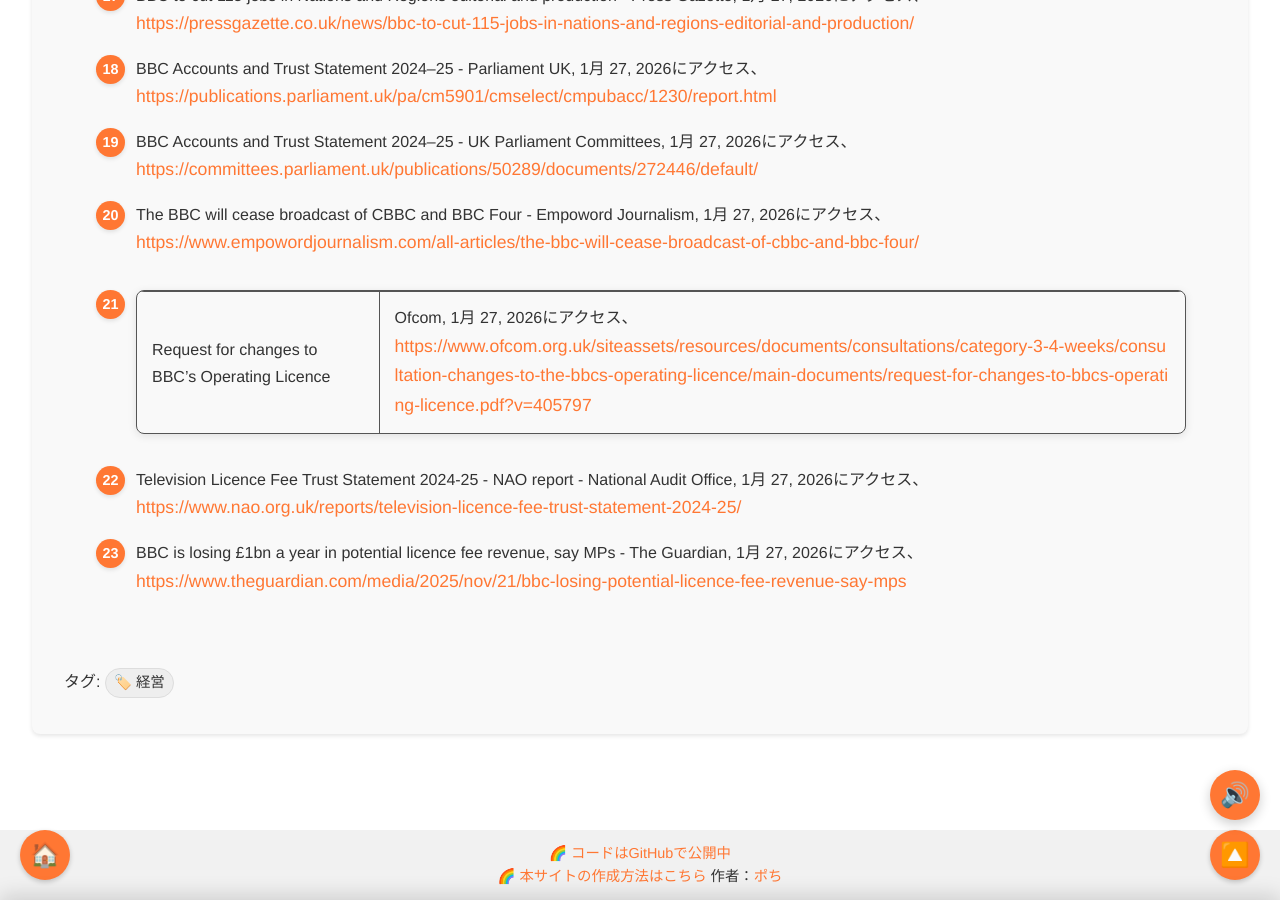
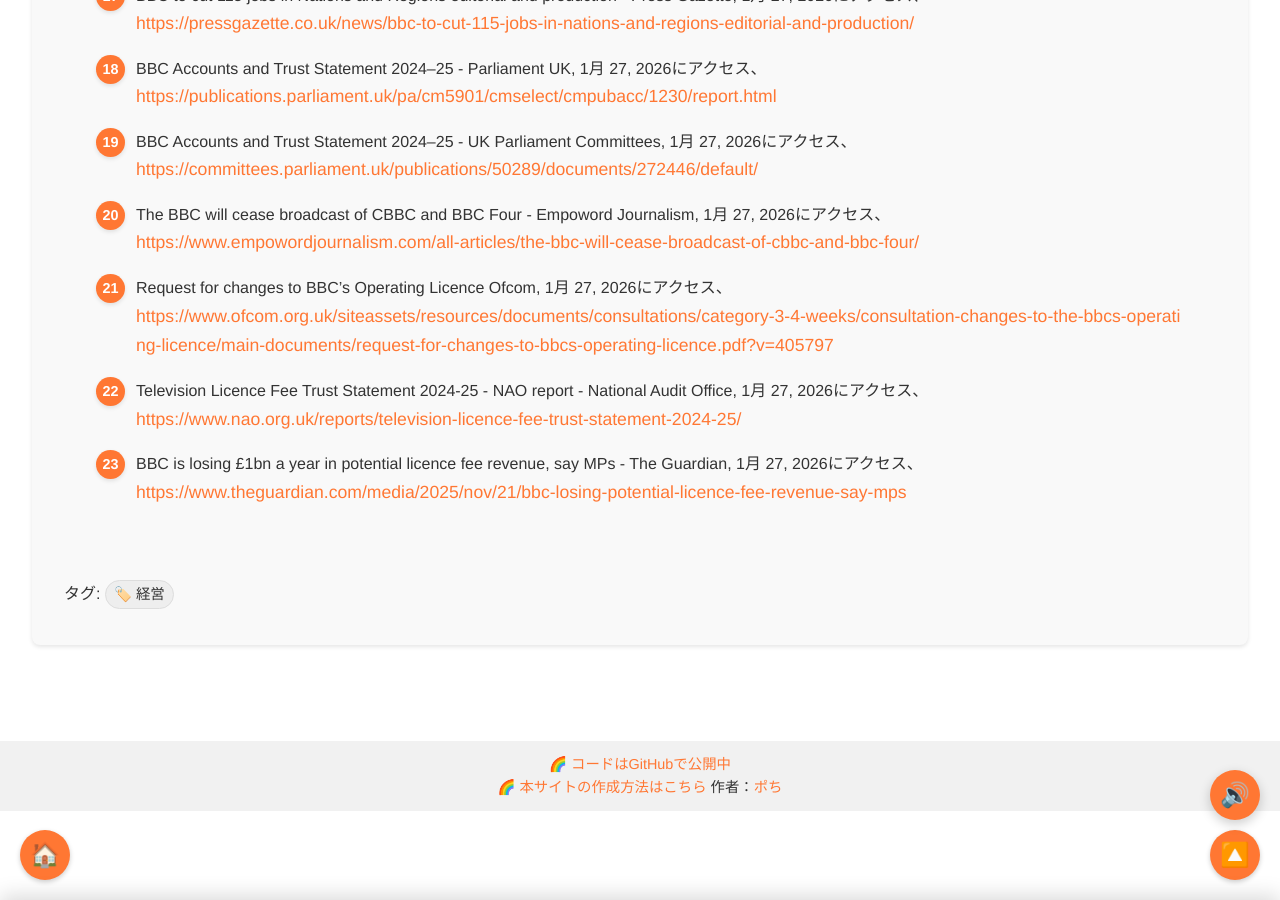
Before and after one commit to aegisfleet/share-deepresearch, a Jekyll site: the page built from _topics/nhk-operating-at-a-loss/index.md, in a window 1280 px wide and 900 px high, scrolled down 12549 px. Built offline with Jekyll 4.4.1, drawn with Linux system fonts in a browser that asks for light colours; nearby versions of some CDN libraries.

Commit message:
Auto update files

```diff
--- a/_topics/nhk-operating-at-a-loss/index.md
+++ b/_topics/nhk-operating-at-a-loss/index.md
@@ -224,6 +224,6 @@ NHKの現在の赤字経営は、単なる収支の不均衡ではない。そ
 18. BBC Accounts and Trust Statement 2024–25 \- Parliament UK, 1月 27, 2026にアクセス、 [https://publications.parliament.uk/pa/cm5901/cmselect/cmpubacc/1230/report.html](https://publications.parliament.uk/pa/cm5901/cmselect/cmpubacc/1230/report.html)
 19. BBC Accounts and Trust Statement 2024–25 \- UK Parliament Committees, 1月 27, 2026にアクセス、 [https://committees.parliament.uk/publications/50289/documents/272446/default/](https://committees.parliament.uk/publications/50289/documents/272446/default/)
 20. The BBC will cease broadcast of CBBC and BBC Four \- Empoword Journalism, 1月 27, 2026にアクセス、 [https://www.empowordjournalism.com/all-articles/the-bbc-will-cease-broadcast-of-cbbc-and-bbc-four/](https://www.empowordjournalism.com/all-articles/the-bbc-will-cease-broadcast-of-cbbc-and-bbc-four/)
-21. Request for changes to BBC's Operating Licence | Ofcom, 1月 27, 2026にアクセス、 [https://www.ofcom.org.uk/siteassets/resources/documents/consultations/category-3-4-weeks/consultation-changes-to-the-bbcs-operating-licence/main-documents/request-for-changes-to-bbcs-operating-licence.pdf?v=405797](https://www.ofcom.org.uk/siteassets/resources/documents/consultations/category-3-4-weeks/consultation-changes-to-the-bbcs-operating-licence/main-documents/request-for-changes-to-bbcs-operating-licence.pdf?v=405797)
+21. Request for changes to BBC's Operating Licence Ofcom, 1月 27, 2026にアクセス、 [https://www.ofcom.org.uk/siteassets/resources/documents/consultations/category-3-4-weeks/consultation-changes-to-the-bbcs-operating-licence/main-documents/request-for-changes-to-bbcs-operating-licence.pdf?v=405797](https://www.ofcom.org.uk/siteassets/resources/documents/consultations/category-3-4-weeks/consultation-changes-to-the-bbcs-operating-licence/main-documents/request-for-changes-to-bbcs-operating-licence.pdf?v=405797)
 22. Television Licence Fee Trust Statement 2024-25 \- NAO report \- National Audit Office, 1月 27, 2026にアクセス、 [https://www.nao.org.uk/reports/television-licence-fee-trust-statement-2024-25/](https://www.nao.org.uk/reports/television-licence-fee-trust-statement-2024-25/)
 23. BBC is losing £1bn a year in potential licence fee revenue, say MPs \- The Guardian, 1月 27, 2026にアクセス、 [https://www.theguardian.com/media/2025/nov/21/bbc-losing-potential-licence-fee-revenue-say-mps](https://www.theguardian.com/media/2025/nov/21/bbc-losing-potential-licence-fee-revenue-say-mps)
```
